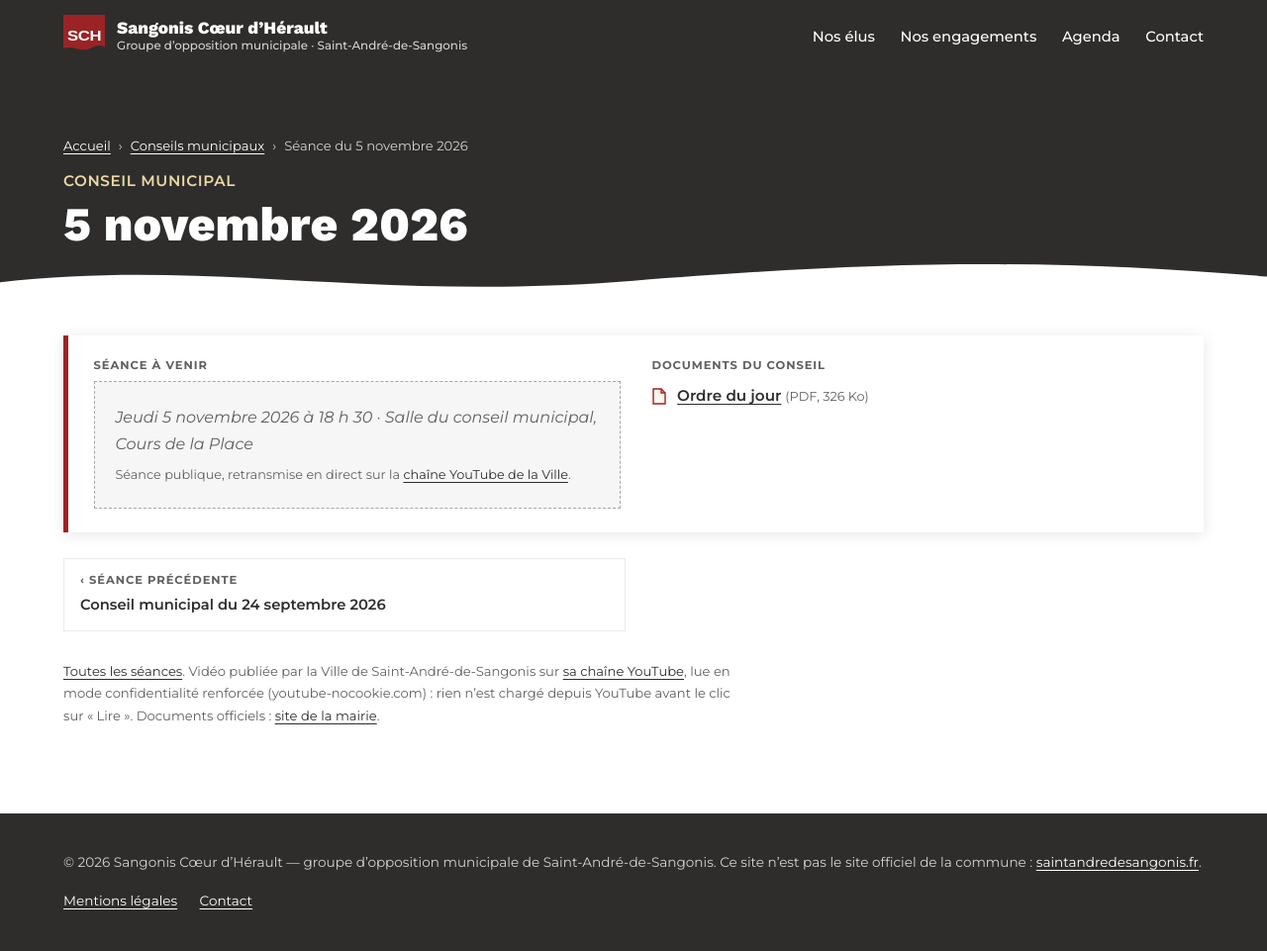
After one commit to clvvs34/sa-sangonis-site, a PHP site: page /conseils/2026-11-05.html in a window 1280 px wide. The commit adds this page. Shown: the whole page at 99% size. Run offline with PHP 8.4, Linux system fonts and the light colour scheme.

Commit message:
Annoncer le conseil municipal du 5 novembre 2026.
L'ordre du jour est publié et la séance reste « à venir » jusqu'à la vidéo.

Co-authored-by: clvvs34 <clvvs34@users.noreply.github.com>

```diff
--- a/assets/style.css
+++ b/assets/style.css
@@ -271,6 +271,10 @@ h2.seance-label{font-family:var(--texte)}
 .teaser-conseil-titre a:hover{text-decoration:underline}
 .teaser-conseil-video{display:block;margin:-1.4rem -1.5rem 1rem}
 .teaser-conseil-resume{font-size:.85rem;color:var(--gris-texte);margin-bottom:1.1rem!important}
+.teaser-conseil-quand{font-size:.95rem;margin:.35rem 0 .5rem!important}
+.teaser-conseil-note{font-size:.85rem;color:var(--gris-texte);margin:0 0 .7rem!important}
+.teaser-conseil-passe{font-size:.82rem;margin:0 0 1rem!important}
+.seance-ligne-avenir{font-size:.72rem;font-weight:700;letter-spacing:.08em;text-transform:uppercase;color:var(--rouge)}
 
 .seance--page .seance-blocs{grid-template-columns:minmax(0,2fr) minmax(0,1fr);gap:1.4rem 2rem}
 .seance--page.seance--sans-video .seance-blocs{grid-template-columns:1fr 1fr}
--- a/conseils-municipaux.html
+++ b/conseils-municipaux.html
@@ -64,7 +64,8 @@
     <!-- SEANCES:DEBUT -->
     <h3 class="seances-annee">2026</h3>
     <ol class="seances-liste">
-      <li><a class="seance-ligne" href="conseils/2026-09-24.html"><span class="seance-ligne-vignette" aria-hidden="true"><img src="conseils/vignettes/HG21JhrJgW4.jpg" width="640" height="480" alt="" loading="lazy" decoding="async"><span class="lecture-icone" aria-hidden="true"></span></span><span class="seance-ligne-texte"><time datetime="2026-09-24">24 septembre 2026</time><span class="seance-ligne-titre">Conseil municipal</span><span class="seance-ligne-resume">Vidéo · Ordre du jour</span></span></a></li>
+      <li><a class="seance-ligne" href="conseils/2026-11-05.html"><span class="seance-ligne-vignette vignette--vide" aria-hidden="true"></span><span class="seance-ligne-texte"><time datetime="2026-11-05">5 novembre 2026</time><span class="seance-ligne-titre">Conseil municipal</span><span class="seance-ligne-resume">À venir · Ordre du jour</span></span></a></li>
+      <li><a class="seance-ligne" href="conseils/2026-09-24.html"><span class="seance-ligne-vignette" aria-hidden="true"><img src="conseils/vignettes/HG21JhrJgW4.jpg" width="640" height="480" alt="" loading="lazy" decoding="async"><span class="lecture-icone" aria-hidden="true"></span></span><span class="seance-ligne-texte"><time datetime="2026-09-24">24 septembre 2026</time><span class="seance-ligne-titre">Conseil municipal</span><span class="seance-ligne-resume">Vidéo · Ordre du jour · Procès-verbal en attente</span></span></a></li>
       <li><a class="seance-ligne" href="conseils/2026-06-18.html"><span class="seance-ligne-vignette" aria-hidden="true"><img src="conseils/vignettes/3D8OLEzV_AQ.jpg" width="640" height="480" alt="" loading="lazy" decoding="async"><span class="lecture-icone" aria-hidden="true"></span></span><span class="seance-ligne-texte"><time datetime="2026-06-18">18 juin 2026</time><span class="seance-ligne-titre">Conseil municipal</span><span class="seance-ligne-resume">Vidéo · Ordre du jour · Procès-verbal en attente</span></span></a></li>
       <li><a class="seance-ligne" href="conseils/2026-06-05.html"><span class="seance-ligne-vignette vignette--vide" aria-hidden="true"><span class="vignette-vide-txt">Pas de vidéo</span></span><span class="seance-ligne-texte"><time datetime="2026-06-05">5 juin 2026</time><span class="seance-ligne-titre">Conseil municipal</span><span class="seance-ligne-objet">Désignation des délégués pour les élections sénatoriales du 27 septembre 2026</span><span class="seance-ligne-resume">Ordre du jour</span></span></a></li>
       <li><a class="seance-ligne" href="conseils/2026-04-29.html"><span class="seance-ligne-vignette" aria-hidden="true"><img src="conseils/vignettes/oVTh526xm40.jpg" width="640" height="480" alt="" loading="lazy" decoding="async"><span class="lecture-icone" aria-hidden="true"></span></span><span class="seance-ligne-texte"><time datetime="2026-04-29">29 avril 2026</time><span class="seance-ligne-titre">Conseil municipal</span><span class="seance-ligne-resume">Vidéo · Ordre du jour · Procès-verbal en attente</span></span></a></li>
--- a/conseils/2026-09-24.html
+++ b/conseils/2026-09-24.html
@@ -75,13 +75,14 @@
           <h2 class="seance-label">Documents du conseil</h2>
           <ul class="seance-docs">
             <li><a href="../assets/conseils/2026-09-24-ordre-du-jour.pdf">Ordre du jour</a> <span class="doc-meta">(PDF, 405 Ko)</span></li>
+            <li class="doc-attente">Procès-verbal : en attente d’approbation</li>
           </ul>
         </div>
       </div>
     </article>
     <nav class="seance-nav" aria-label="Autres séances">
       <a class="seance-nav-prec" href="2026-06-18.html"><span class="seance-nav-label">Séance précédente</span>Conseil municipal du 18 juin 2026</a>
-      <span></span>
+      <a class="seance-nav-suiv" href="2026-11-05.html"><span class="seance-nav-label">Séance suivante</span>Conseil municipal du 5 novembre 2026</a>
     </nav>
     <p class="seances-source"><a href="../conseils-municipaux.html">Toutes les séances</a>. Vidéo publiée par la Ville de Saint-André-de-Sangonis sur <a href="https://www.youtube.com/@villedesaint-andre-de-sang6548" rel="noopener">sa chaîne YouTube</a>, lue en mode confidentialité renforcée (youtube-nocookie.com) : rien n’est chargé depuis YouTube avant le clic sur « Lire ». Documents officiels : <a href="https://saintandredesangonis.fr/conseil-municipal/">site de la mairie</a>.</p>
   </div>
--- /dev/null
+++ b/conseils/2026-11-05.html
@@ -0,0 +1,94 @@
+<!doctype html>
+<html lang="fr">
+<head>
+<meta charset="utf-8">
+<meta name="viewport" content="width=device-width, initial-scale=1">
+<title>Conseil municipal du 5 novembre 2026 — Sangonis Cœur d’Hérault</title>
+<meta name="description" content="Conseil municipal du 5 novembre 2026 à Saint-André-de-Sangonis : vidéo de la séance et documents du conseil (ordre du jour, procès-verbal).">
+<link rel="canonical" href="https://sa-sangonis.fr/conseils/2026-11-05.html">
+<meta name="theme-color" content="#2e2d2c">
+<meta property="og:type" content="website">
+<meta property="og:locale" content="fr_FR">
+<meta property="og:site_name" content="Sangonis Cœur d’Hérault">
+<meta property="og:title" content="Conseil municipal du 5 novembre 2026">
+<meta property="og:description" content="Conseil municipal du 5 novembre 2026 à Saint-André-de-Sangonis : vidéo de la séance et documents du conseil (ordre du jour, procès-verbal).">
+<meta property="og:url" content="https://sa-sangonis.fr/conseils/2026-11-05.html">
+<meta property="og:image" content="https://sa-sangonis.fr/assets/beffroi-tour-horloge-partage.jpg">
+<meta property="og:image:width" content="1200">
+<meta property="og:image:height" content="630">
+<meta property="og:image:alt" content="Le beffroi (tour de l’horloge) de Saint-André-de-Sangonis, carte postale ancienne (vers 1900)">
+<meta name="twitter:card" content="summary_large_image">
+<meta name="twitter:image" content="https://sa-sangonis.fr/assets/beffroi-tour-horloge-partage.jpg">
+<meta name="twitter:image:alt" content="Le beffroi (tour de l’horloge) de Saint-André-de-Sangonis, carte postale ancienne (vers 1900)">
+<link rel="icon" href="../assets/favicon.svg?v=4" type="image/svg+xml">
+<link rel="icon" href="../favicon.ico?v=4" sizes="any">
+<link rel="apple-touch-icon" href="../assets/apple-touch-icon.png?v=4">
+<link rel="preload" href="../assets/fonts/montserrat-latin-var.woff2" as="font" type="font/woff2" crossorigin>
+<link rel="stylesheet" href="../assets/style.css?v=3">
+</head>
+<body>
+<a class="skip" href="#contenu">Aller au contenu</a>
+<header class="site-header">
+  <div class="wrap">
+    <a class="brand" href="../index.html" aria-label="Retour à l’accueil">
+      <img class="brand-mark" src="../assets/favicon.svg?v=4" alt="" width="42" height="42">
+      <span class="brand-text">Sangonis Cœur d’Hérault<small>Groupe d’opposition municipale · Saint-André-de-Sangonis</small></span>
+    </a>
+    <button class="nav-toggle" aria-expanded="false" aria-controls="nav">Menu</button>
+    <nav class="nav" id="nav" aria-label="Navigation principale">
+      <ul>
+        <li><a href="../index.html#groupe">Nos élus</a></li>
+        <li><a href="../index.html#engagements">Nos engagements</a></li>
+        <li><a href="../agenda.html">Agenda</a></li>
+        <li><a href="../index.html#contact">Contact</a></li>
+      </ul>
+    </nav>
+  </div>
+</header>
+
+<main id="contenu">
+<div class="page-titre">
+  <div class="wrap">
+    <nav class="ariane" aria-label="Fil d’Ariane"><ol><li><a href="../index.html">Accueil</a></li><li><a href="../conseils-municipaux.html">Conseils municipaux</a></li><li aria-current="page">Séance du 5 novembre 2026</li></ol></nav>
+    <h1><span class="h1-sur">Conseil municipal</span><time datetime="2026-11-05">5 novembre 2026</time></h1>
+  </div>
+  <svg class="hero-wave" viewBox="0 0 1440 70" preserveAspectRatio="none" aria-hidden="true" focusable="false"><path d="M0 38 C240 4 420 66 720 36 S1200 6 1440 30 V70 H0Z" fill="#fff"/></svg>
+</div>
+
+<section class="seances-section" aria-label="Vidéo et documents de la séance">
+  <div class="wrap">
+    <article class="seance seance--page seance--sans-video">
+      <div class="seance-blocs">
+        <div class="seance-bloc seance-bloc--video">
+          <h2 class="seance-label">Séance à venir</h2>
+          <div class="video-absente video-a-venir"><p>Jeudi 5 novembre 2026 à 18 h 30 · Salle du conseil municipal, Cours de la Place</p><p class="seance-meta">Séance publique, retransmise en direct sur la <a href="https://www.youtube.com/@villedesaint-andre-de-sang6548/streams" rel="noopener">chaîne YouTube de la Ville</a>.</p></div>
+        </div>
+        <div class="seance-bloc">
+          <h2 class="seance-label">Documents du conseil</h2>
+          <ul class="seance-docs">
+            <li><a href="../assets/conseils/2026-11-05-ordre-du-jour.pdf">Ordre du jour</a> <span class="doc-meta">(PDF, 326 Ko)</span></li>
+          </ul>
+        </div>
+      </div>
+    </article>
+    <nav class="seance-nav" aria-label="Autres séances">
+      <a class="seance-nav-prec" href="2026-09-24.html"><span class="seance-nav-label">Séance précédente</span>Conseil municipal du 24 septembre 2026</a>
+      <span></span>
+    </nav>
+    <p class="seances-source"><a href="../conseils-municipaux.html">Toutes les séances</a>. Vidéo publiée par la Ville de Saint-André-de-Sangonis sur <a href="https://www.youtube.com/@villedesaint-andre-de-sang6548" rel="noopener">sa chaîne YouTube</a>, lue en mode confidentialité renforcée (youtube-nocookie.com) : rien n’est chargé depuis YouTube avant le clic sur « Lire ». Documents officiels : <a href="https://saintandredesangonis.fr/conseil-municipal/">site de la mairie</a>.</p>
+  </div>
+</section>
+</main>
+
+<footer class="site-footer">
+  <div class="wrap">
+    <p>© <span id="annee">2026</span> Sangonis Cœur d’Hérault — groupe d’opposition municipale de Saint-André-de-Sangonis. Ce site n’est pas le site officiel de la commune : <a href="https://saintandredesangonis.fr/">saintandredesangonis.fr</a>.</p>
+    <ul>
+      <li><a href="../mentions-legales.html">Mentions légales</a></li>
+      <li><a href="mailto:contact@sa-sangonis.fr">Contact</a></li>
+    </ul>
+  </div>
+</footer>
+<script src="../assets/main.js?v=3"></script>
+</body>
+</html>
--- a/sitemap.xml
+++ b/sitemap.xml
@@ -4,6 +4,7 @@
   <url><loc>https://sa-sangonis.fr/conseils-municipaux.html</loc></url>
   <url><loc>https://sa-sangonis.fr/agenda.html</loc></url>
   <url><loc>https://sa-sangonis.fr/mentions-legales.html</loc></url>
+  <url><loc>https://sa-sangonis.fr/conseils/2026-11-05.html</loc></url>
   <url><loc>https://sa-sangonis.fr/conseils/2026-09-24.html</loc></url>
   <url><loc>https://sa-sangonis.fr/conseils/2026-06-18.html</loc></url>
   <url><loc>https://sa-sangonis.fr/conseils/2026-06-05.html</loc></url>
```
Also changed, not shown: assets/conseils/conseils.json (+16 -1 lines), index.html (+6 -4 lines), 3 other files.
